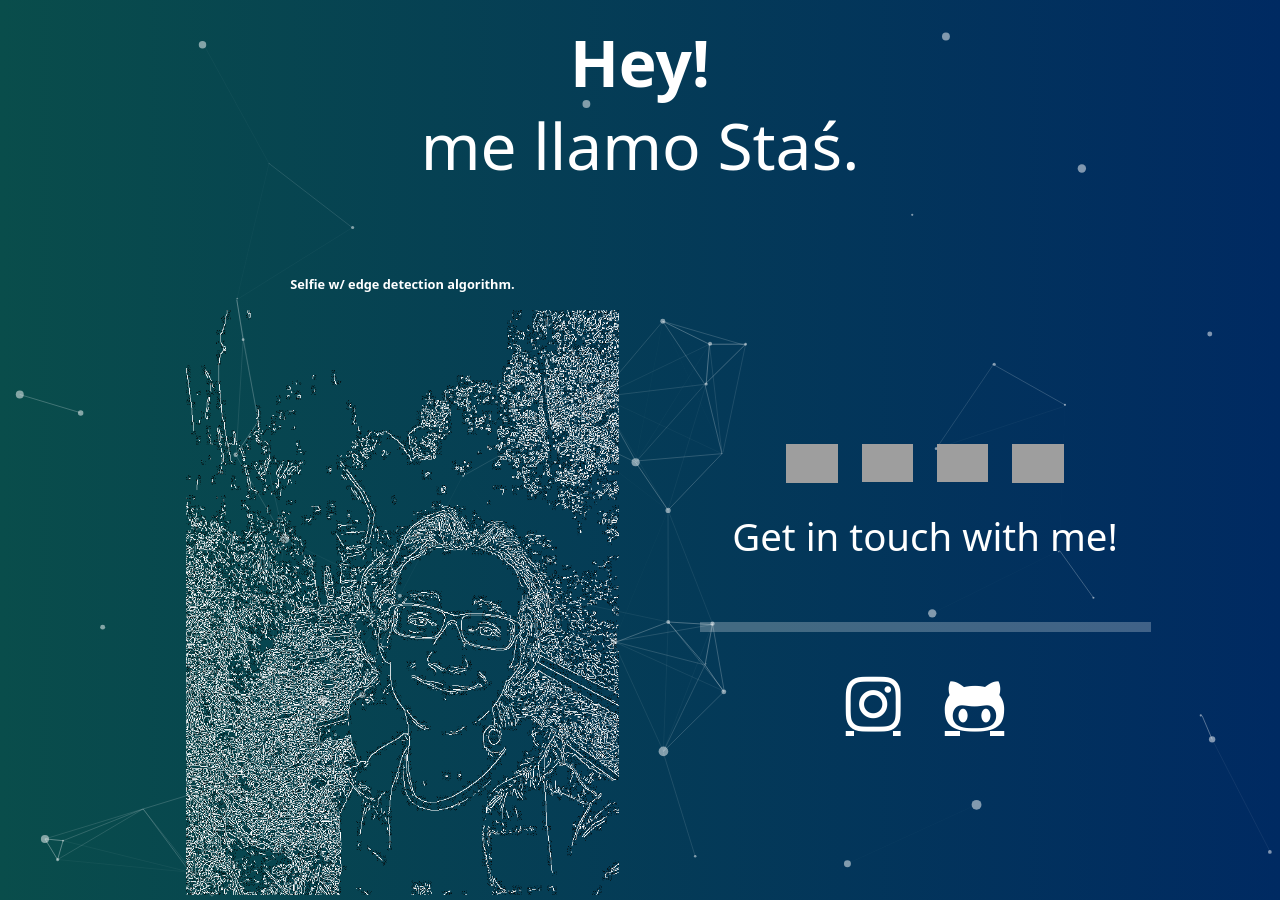
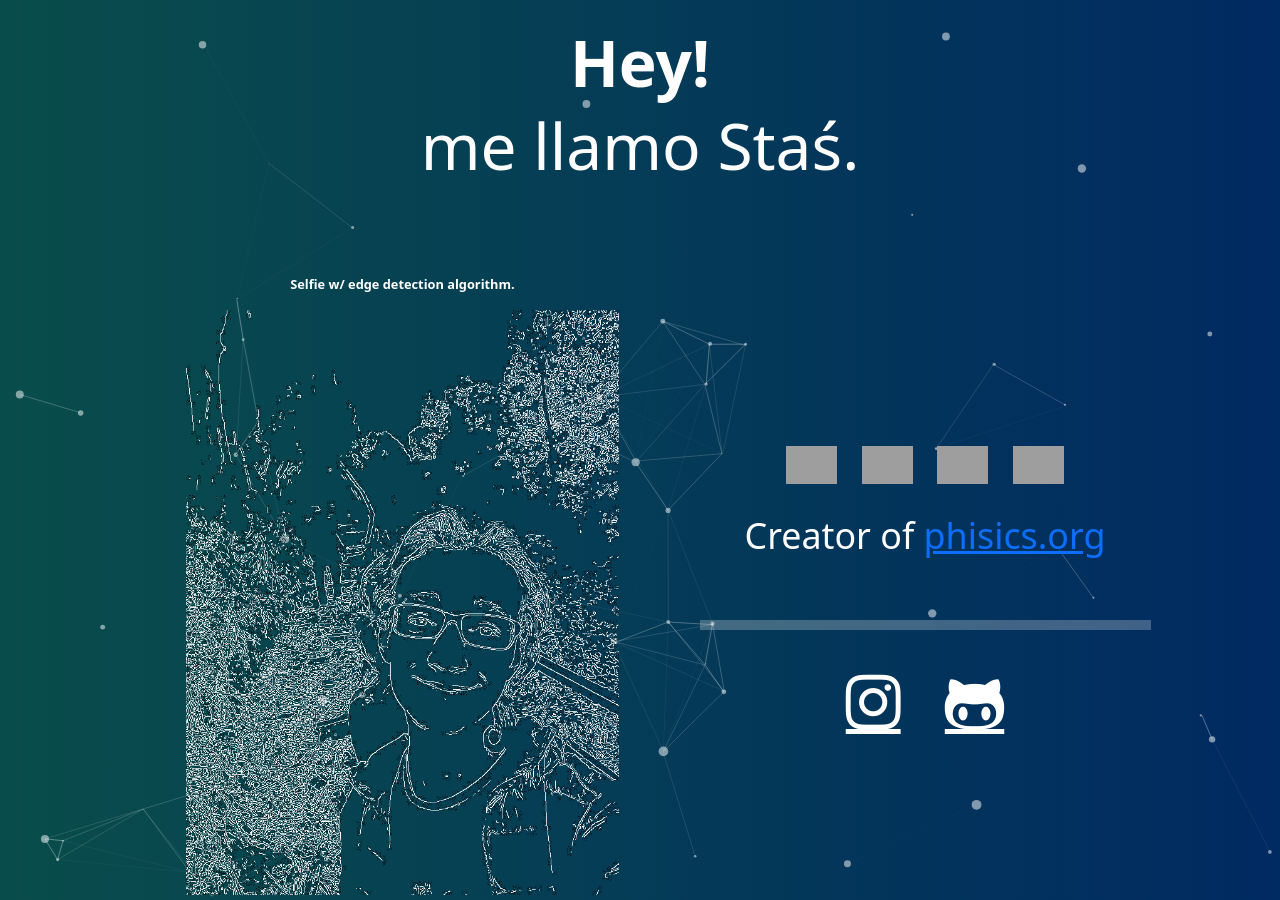
Before and after one commit to stasostyk/stasostyk.github.io, a Jekyll site: the page built from index.html, in a window 1280 px wide and 900 px high. Built offline with Jekyll 4.4.1, drawn with Linux system fonts in a browser that asks for light colours; nearby versions of some CDN libraries; a style sheet for code colours, icons or effects is not loaded; grey boxes are pictures that could not be loaded.

Commit message:
website link

```diff
--- a/_layouts/default.html
+++ b/_layouts/default.html
@@ -51,7 +51,8 @@
               <span class="flag-icon flag-icon-mex conicon"></span>
 
             </div>
-            <h2 style="padding-bottom:15px; color:white; font-size: 3vw; overflow: hidden"> Get in touch with me! </h2>
+            <!-- <h2 style="padding-bottom:15px; color:white; font-size: 3vw; overflow: hidden"> Get in touch with me! </h2> -->
+            <h2 style="padding-bottom:15px; color:white; font-size: 2.8vw; overflow: hidden"> Creator of <a href="https://stasostyk.github.io/phisics-org">phisics.org</a></h2>
 
 
             <br>
```
